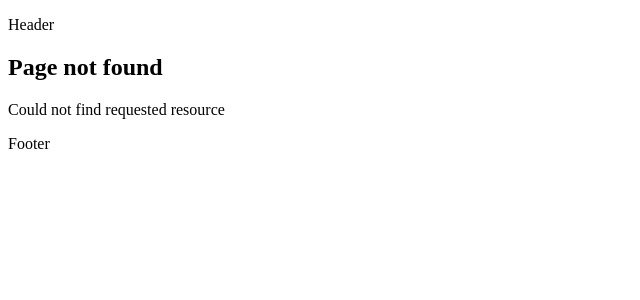
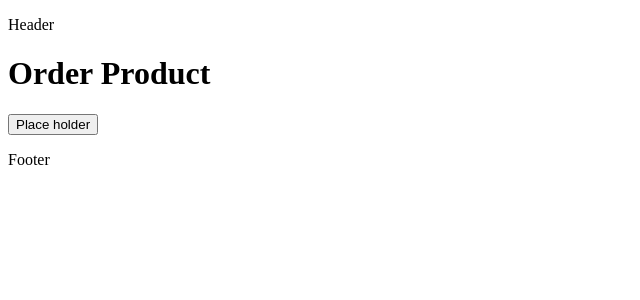
Before and after one commit to waseemkhan00777/learning-nextjs, a Next.js app: page /order-product in a window 1280 px wide. Before the commit this address had no page. Shown: the top 300 px of the page, without its empty margins (0-640 px from the left). Built offline with nearby package versions, Linux system fonts and the light colour scheme.

Commit message:
navigate programmatically

```diff
--- /dev/null
+++ b/src/app/order-product/page.tsx
@@ -0,0 +1,19 @@
+"use client";
+import { useRouter } from "next/navigation";
+import React from "react";
+
+const OrderProduct = () => {
+  const router = useRouter();
+  const handleClick = () => {
+    console.log("placing your order");
+    router.push("/");
+  };
+  return (
+    <>
+      <h1>Order Product</h1>
+      <button onClick={handleClick}>Place holder</button>
+    </>
+  );
+};
+
+export default OrderProduct;
```
